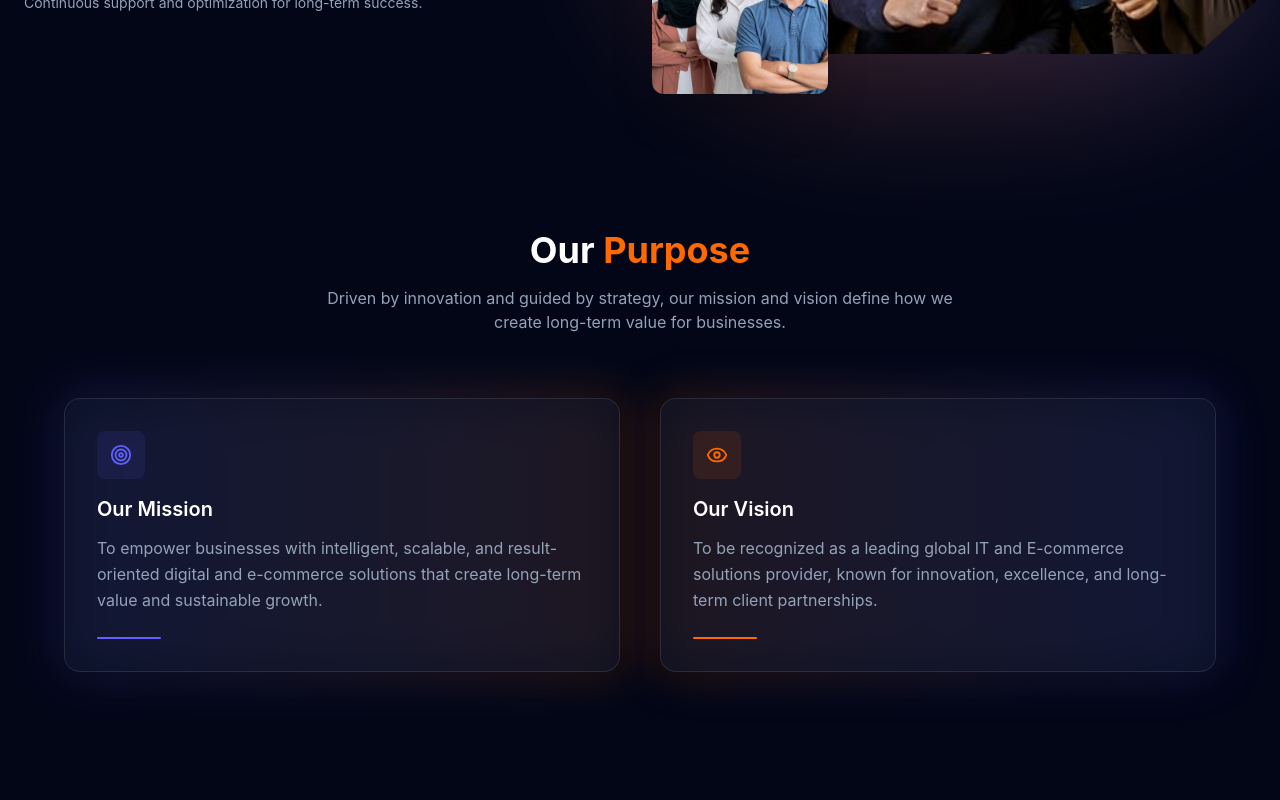
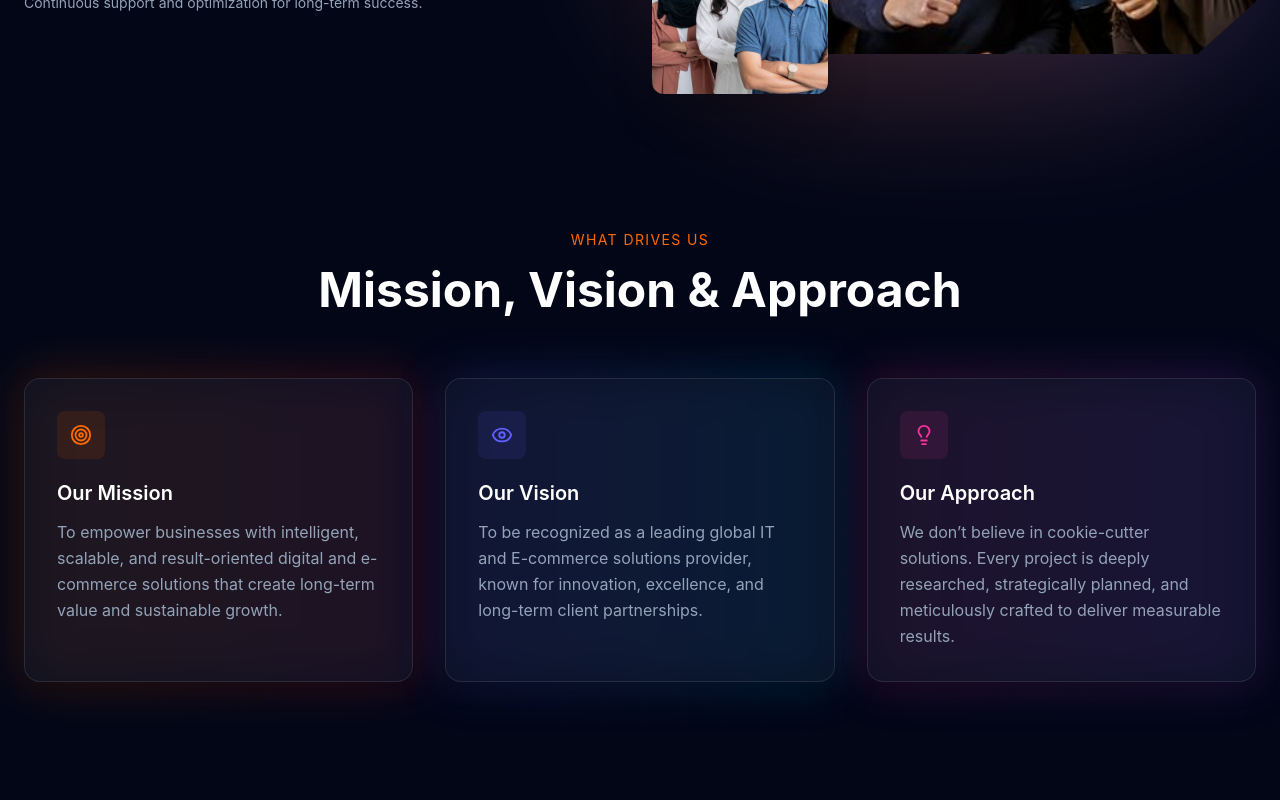
Before and after one commit to Buddy007k/Cybernestx, a Next.js app: page /about in a window 1280 px wide. Shown: the part 1160-1960 px from the top of the page. Built offline with nearby package versions, Linux system fonts and the light colour scheme.

Commit message:
minor changes

```diff
--- a/components/about/expertise.jsx
+++ b/components/about/expertise.jsx
@@ -27,8 +27,7 @@ export default function Expertise() {
     {
       title: "Digital Marketing",
       desc: "Performance marketing campaigns designed for reach, engagement, and ROI.",
-      icon: Megaphone,
-      highlight: true, // 🔥 featured one
+      icon: Megaphone, // 🔥 featured one
     },
     {
       title: "UI/UX Design",
--- a/components/about/mission-vision.jsx
+++ b/components/about/mission-vision.jsx
@@ -2,7 +2,7 @@
 
 import { useTheme } from "next-themes";
 import { useEffect, useState } from "react";
-import { Target, Eye } from "lucide-react";
+import { Target, Eye, Lightbulb } from "lucide-react";
 
 export default function MissionVision() {
   const { theme } = useTheme();
@@ -11,36 +11,45 @@ export default function MissionVision() {
   useEffect(() => setMounted(true), []);
   if (!mounted) return null;
 
-  const isDark = theme === "dark";
+  return (
+    <section className="py-24 px-6 relative overflow-hidden">
 
-  return (
-    <section className="py-24 px-6">
-      <div className="max-w-6xl mx-auto space-y-16">
+      {/* 🔥 BACKGROUND GRID (like image) */}
+      <div className="absolute inset-0 -z-10 opacity-10">
+        <div
+          className="w-full h-full"
+          style={{
+            backgroundImage:
+              "linear-gradient(to right, rgba(255,255,255,0.05) 1px, transparent 1px), linear-gradient(to bottom, rgba(255,255,255,0.05) 1px, transparent 1px)",
+            backgroundSize: "40px 40px",
+          }}
+        />
+      </div>
+
+      <div className="max-w-7xl mx-auto space-y-16">
 
         {/* 🔥 HEADING */}
         <div className="text-center space-y-4">
-          <h2 className="text-3xl md:text-4xl font-bold text-strong">
-            Our <span className="text-orange-500">Purpose</span>
+          <p className="text-orange-500 text-sm tracking-widest uppercase">
+            What Drives Us
+          </p>
+
+          <h2 className="text-3xl md:text-5xl font-bold text-strong">
+            Mission, Vision & Approach
           </h2>
-          <p className="text-muted max-w-2xl mx-auto">
-            Driven by innovation and guided by strategy, our mission and vision
-            define how we create long-term value for businesses.
-          </p>
         </div>
 
-        {/* 🔥 CONTENT */}
-        <div className="grid md:grid-cols-2 gap-10">
+        {/* 🔥 CARDS */}
+        <div className="grid md:grid-cols-3 gap-8">
 
           {/* ================= MISSION ================= */}
           <div className="relative group">
 
-            {/* GLOW */}
-            <div className="absolute -inset-1 rounded-2xl blur-xl opacity-20 bg-gradient-to-r from-indigo-500 to-orange-500 group-hover:opacity-40 transition" />
+            <div className="absolute -inset-1 rounded-2xl blur-xl opacity-20 bg-gradient-to-r from-orange-500 to-red-500 group-hover:opacity-40 transition" />
 
             <div className="relative glass p-8 rounded-2xl h-full transition duration-300 group-hover:scale-[1.02]">
 
-              {/* ICON */}
-              <div className="mb-4 w-12 h-12 flex items-center justify-center rounded-lg bg-indigo-500/10 text-indigo-500">
+              <div className="mb-5 w-12 h-12 flex items-center justify-center rounded-lg bg-orange-500/10 text-orange-500">
                 <Target size={22} />
               </div>
 
@@ -53,23 +62,17 @@ export default function MissionVision() {
                 result-oriented digital and e-commerce solutions that create
                 long-term value and sustainable growth.
               </p>
-
-              {/* ACCENT LINE */}
-              <div className="mt-6 h-[2px] w-16 bg-indigo-500 rounded-full group-hover:w-24 transition-all duration-300" />
-
             </div>
           </div>
 
           {/* ================= VISION ================= */}
           <div className="relative group">
 
-            {/* GLOW */}
-            <div className="absolute -inset-1 rounded-2xl blur-xl opacity-20 bg-gradient-to-r from-orange-500 to-indigo-500 group-hover:opacity-40 transition" />
+            <div className="absolute -inset-1 rounded-2xl blur-xl opacity-20 bg-gradient-to-r from-indigo-500 to-sky-500 group-hover:opacity-40 transition" />
 
             <div className="relative glass p-8 rounded-2xl h-full transition duration-300 group-hover:scale-[1.02]">
 
-              {/* ICON */}
-              <div className="mb-4 w-12 h-12 flex items-center justify-center rounded-lg bg-orange-500/10 text-orange-500">
+              <div className="mb-5 w-12 h-12 flex items-center justify-center rounded-lg bg-indigo-500/10 text-indigo-500">
                 <Eye size={22} />
               </div>
 
@@ -82,10 +85,29 @@ export default function MissionVision() {
                 provider, known for innovation, excellence, and long-term client
                 partnerships.
               </p>
+            </div>
+          </div>
 
-              {/* ACCENT LINE */}
-              <div className="mt-6 h-[2px] w-16 bg-orange-500 rounded-full group-hover:w-24 transition-all duration-300" />
+          {/* ================= APPROACH ================= */}
+          <div className="relative group">
 
+            <div className="absolute -inset-1 rounded-2xl blur-xl opacity-20 bg-gradient-to-r from-pink-500 to-purple-500 group-hover:opacity-40 transition" />
+
+            <div className="relative glass p-8 rounded-2xl h-full transition duration-300 group-hover:scale-[1.02]">
+
+              <div className="mb-5 w-12 h-12 flex items-center justify-center rounded-lg bg-pink-500/10 text-pink-500">
+                <Lightbulb size={22} />
+              </div>
+
+              <h3 className="text-xl font-semibold text-strong mb-3">
+                Our Approach
+              </h3>
+
+              <p className="text-muted leading-relaxed">
+                We don’t believe in cookie-cutter solutions. Every project is
+                deeply researched, strategically planned, and meticulously
+                crafted to deliver measurable results.
+              </p>
             </div>
           </div>
 
--- a/components/about/team.jsx
+++ b/components/about/team.jsx
@@ -14,99 +14,105 @@ export default function Team() {
 
   const team = [
     {
-      name: "Aman Sharma",
+      name: "Aman Tiwari",
       role: "Founder & CEO",
-      img: "https://i.pravatar.cc/300?img=11",
-      desc: "Leads strategy, innovation, and long-term business growth.",
+      img: "https://i.pravatar.cc/400?img=11",
+      desc: "Visionary leader driving innovation, strategy, and long-term growth.",
     },
     {
-      name: "Rahul Verma",
+      name: "Abhishek kumar",
       role: "Technical Lead",
-      img: "https://i.pravatar.cc/300?img=12",
-      desc: "Builds scalable and high-performance systems.",
+      img: "https://i.pravatar.cc/400?img=12",
+      desc: "Expert in scalable systems, architecture, and performance engineering.",
     },
     {
-      name: "Priya Singh",
+      name: "Harshit Tiwari",
       role: "UI/UX Designer",
-      img: "https://i.pravatar.cc/300?img=13",
-      desc: "Designs intuitive and engaging user experiences.",
+      img: "https://i.pravatar.cc/400?img=13",
+      desc: "Designs intuitive, user-focused, and visually engaging experiences.",
     },
     {
       name: "Neha Gupta",
       role: "Marketing Manager",
-      img: "https://i.pravatar.cc/300?img=14",
-      desc: "Drives SEO, ads, and growth strategies.",
-    },
-    {
-      name: "Karan Mehta",
-      role: "E-commerce Specialist",
-      img: "https://i.pravatar.cc/300?img=15",
-      desc: "Optimizes marketplace performance & sales.",
-    },
-    {
-      name: "Arjun Patel",
-      role: "Web Developer",
-      img: "https://i.pravatar.cc/300?img=16",
-      desc: "Builds fast and modern web applications.",
+      img: "https://i.pravatar.cc/400?img=14",
+      desc: "Drives SEO, paid ads, and data-backed marketing growth strategies.",
     },
   ];
 
   return (
-    <section className="py-20 px-6">
+    <section className="py-24 px-6">
       <div className="max-w-7xl mx-auto space-y-16">
 
         {/* 🔥 HEADING */}
         <div className="text-center space-y-4">
-          <h2 className="text-3xl md:text-4xl font-bold text-strong">
-            Meet Our <span className="text-orange-500">Experts</span>
+          <p className="text-orange-500 text-sm tracking-widest uppercase">
+            The Minds Behind CyberNestX
+          </p>
+
+          <h2 className="text-3xl md:text-5xl font-bold text-strong">
+            Meet Our Leadership
           </h2>
+
           <p className="text-muted max-w-2xl mx-auto">
-            A passionate team of professionals dedicated to building impactful
-            digital solutions and driving business growth.
+            A team of experts committed to building scalable, high-performance
+            digital solutions and driving measurable business growth.
           </p>
         </div>
 
         {/* 🔥 TEAM GRID */}
-        <div className="grid sm:grid-cols-2 md:grid-cols-3 gap-10">
+        <div className="grid sm:grid-cols-2 lg:grid-cols-4 gap-8">
 
           {team.map((member, i) => (
-            <div key={i} className="group text-center">
+            <div key={i} className="group relative">
+
+              {/* ✨ CARD */}
+              <div className={`rounded-2xl overflow-hidden border transition duration-300
+                ${isDark
+                  ? "bg-[#0b1c2c]/60 border-white/10 hover:border-white/20"
+                  : "bg-white border-black/10 hover:border-black/20"}
+              `}>
 
                 {/* IMAGE */}
-              <div className="relative mx-auto w-40 h-40 mb-6">
-
-                {/* glow */}
-                <div className="absolute inset-0 rounded-full blur-xl bg-gradient-to-r from-indigo-500/30 to-orange-500/30 opacity-0 group-hover:opacity-100 transition" />
-
+                <div className="relative overflow-hidden">
                   <img
                     src={member.img}
                     alt={member.name}
-                  className="relative w-full h-full object-cover rounded-full border-4
-                  border-white dark:border-black transition duration-500 group-hover:scale-105"
+                    className="w-full h-60 object-cover transition duration-500 group-hover:scale-110"
                   />
+
+                  {/* gradient overlay */}
+                  <div className="absolute inset-0 bg-gradient-to-t from-black/40 to-transparent opacity-60" />
                 </div>
 
-              {/* NAME */}
+                {/* CONTENT */}
+                <div className="p-6 space-y-3">
+
                   <h3 className="text-lg font-semibold text-strong">
                     {member.name}
                   </h3>
 
-              {/* ROLE */}
-              <p className="text-sm text-orange-500 mb-2">
+                  <p className="text-orange-500 text-sm font-medium">
                     {member.role}
                   </p>
 
-              {/* DESC (hover reveal) */}
-              <p className="text-sm text-muted max-w-xs mx-auto opacity-0 translate-y-4 group-hover:opacity-100 group-hover:translate-y-0 transition duration-300">
+                  <p className="text-sm text-muted leading-relaxed">
                     {member.desc}
                   </p>
+
+                </div>
+              </div>
+
+              {/* ✨ HOVER GLOW */}
+              <div className="absolute -inset-1 rounded-2xl blur-xl opacity-0 group-hover:opacity-30 transition
+                bg-gradient-to-r from-indigo-500 to-orange-500 -z-10"
+              />
 
             </div>
           ))}
 
         </div>
 
-        {/* 🔥 BOTTOM LINE */}
+        {/* 🔥 FOOT LINE */}
         <div className="text-center pt-10">
           <p className="text-lg md:text-xl font-medium text-strong">
             A strong team is the foundation of every successful project.
--- a/components/contact/contact-hero.jsx
+++ b/components/contact/contact-hero.jsx
@@ -21,15 +21,20 @@ export default function ContactHero() {
         className="absolute inset-0 w-full h-full object-cover -z-20"
       />
 
-      {/* Overlay */}
-      <div className={`absolute inset-0 -z-10 ${isDark ? "bg-black/70" : "bg-black/40"}`} />
+      {/* Overlay (adaptive) */}
+      <div
+        className={`absolute inset-0 -z-10 ${
+          isDark ? "bg-black/70" : "bg-white/10"
+        }`}
+      />
 
       {/* Content */}
       <div className="space-y-4 px-6">
-        <h1 className="text-4xl md:text-5xl font-bold text-white">
+        <h1 className="text-4xl md:text-5xl font-bold text-strong">
           Contact Us
         </h1>
-        <p className="text-gray-300 max-w-xl">
+
+        <p className="text-muted max-w-xl mx-auto">
           Let’s discuss how we can help your business grow with digital and
           e-commerce solutions.
         </p>
--- a/components/contact/contact-map.jsx
+++ b/components/contact/contact-map.jsx
@@ -4,7 +4,7 @@ export default function ContactMap() {
       <div className="max-w-7xl mx-auto rounded-2xl overflow-hidden border border-white/10">
 
         <iframe
-          src="https://www.google.com/maps?q=Delhi&output=embed"
+          src="https://www.google.com/maps/embed?pb=!1m18!1m12!1m3!1d3492.13647083589!2d77.09719077496764!3d28.923998370786205!2m3!1f0!2f0!3f0!3m2!1i1024!2i768!4f13.1!3m3!1m2!1s0x390daf0869ccd907%3A0x2c27dd1710ef772f!2sCybernestx!5e0!3m2!1sen!2sin!4v1778242794772!5m2!1sen!2sin"
           className="w-full h-[400px]"
           loading="lazy"
         />
```
Lines whose indentation alone changed are shown as unchanged.
